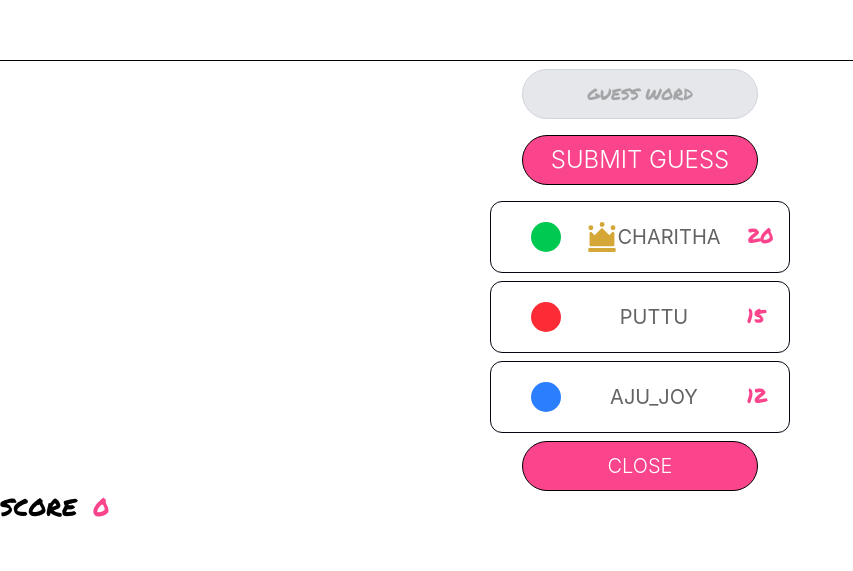
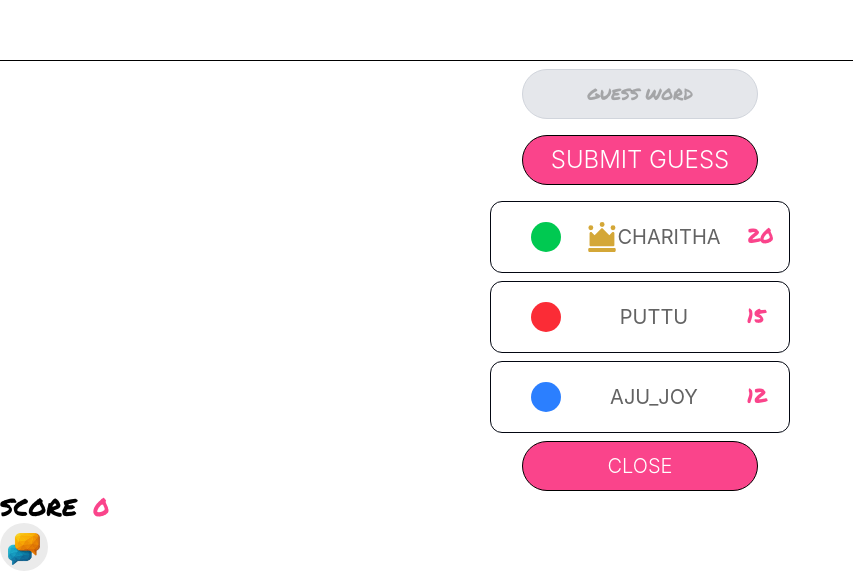
Before and after one commit to Akatsuki777/ImpostorGame, a React (Vite) app in the folder frontend/: page / in a window 1280 px wide. Shown: the part 2095-2666 px from the top of the page, without its empty margins (0-853 px from the left). Before the commit the page ends 2619 px from the top, so only its background shows below. Built offline with nearby package versions, Linux system fonts and the light colour scheme.

Commit message:
Adds button MessageButton basic UI

```diff
--- /dev/null
+++ b/frontend/src/components/ui/MessageButton.tsx
@@ -0,0 +1,29 @@
+//TBD: Build a complete messaging system frontend that is triggered on message button click
+
+import { useState } from "react";
+import messageIcon from '../../assets/message_icon.webp'
+
+export default function MessageButton(){
+
+    const [isNotify,setIsNotify] = useState<boolean>(false);
+
+    function handleMessageButtonClick(){
+        setIsNotify(!isNotify);
+    }
+
+
+    return (
+        <div onClick={handleMessageButtonClick} className={`w-12 h-12 rounded-full bg-game-light-gray hover:shadow-[0px_0px_4px_rgba(0,0,0)] active:shadow-[0px_0px_2px_rgba(0,0,0)] select-none`}>
+            <div className={`w-2.5 h-2.5 ml-10`}>
+                <div className={`transition w-full h-full duration-75 bg-game-red rounded-full ${isNotify?'scale-100':'scale-0'}`}></div>
+            </div>
+            <img
+                className={`w-8 h-8 mx-auto`}
+                src={messageIcon}
+                alt='Message Icon Logo'
+            >
+            </img>
+        </div>
+    );
+
+}
--- a/frontend/src/index.css
+++ b/frontend/src/index.css
@@ -11,6 +11,7 @@
 @theme{
   --font-game: 'Permanent-Marker', sans-serif;
   --color-game-gray: #636363;
+  --color-game-light-gray: #EBEBEB;
   --color-game-green: #B1CE21;
   --color-game-rose: #FA448B;
   --color-game-purple: #491D88;
--- a/frontend/src/main.tsx
+++ b/frontend/src/main.tsx
@@ -16,6 +16,7 @@ import Poll from './components/ui/Poll.tsx'
 import SubmitGuess from './components/ui/SubmitGuess.tsx'
 import ScoreContainer, { type ScoreCardProps } from './components/ui/ScoreContainer.tsx'
 import ScoreElement from './components/ui/ScoreElement.tsx'
+import MessageButton from './components/ui/MessageButton.tsx'
 
 const players:Player[] = [
   {
@@ -145,6 +146,7 @@ createRoot(document.getElementById('root')!).render(
           onClick={()=>{}}
         ></ScoreContainer>
         <IncrementingScore></IncrementingScore>
+        <MessageButton></MessageButton>
       </ToastProvider>
     </ModalProvider>
   </StrictMode>,
```
Also changed, not shown: frontend/src/assets/message_icon.webp (added).
